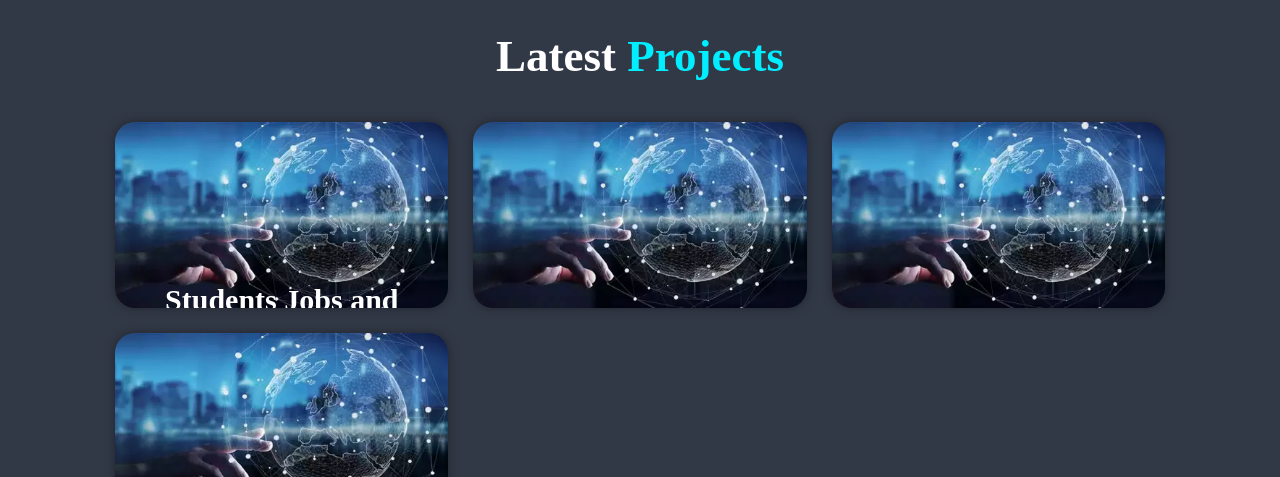
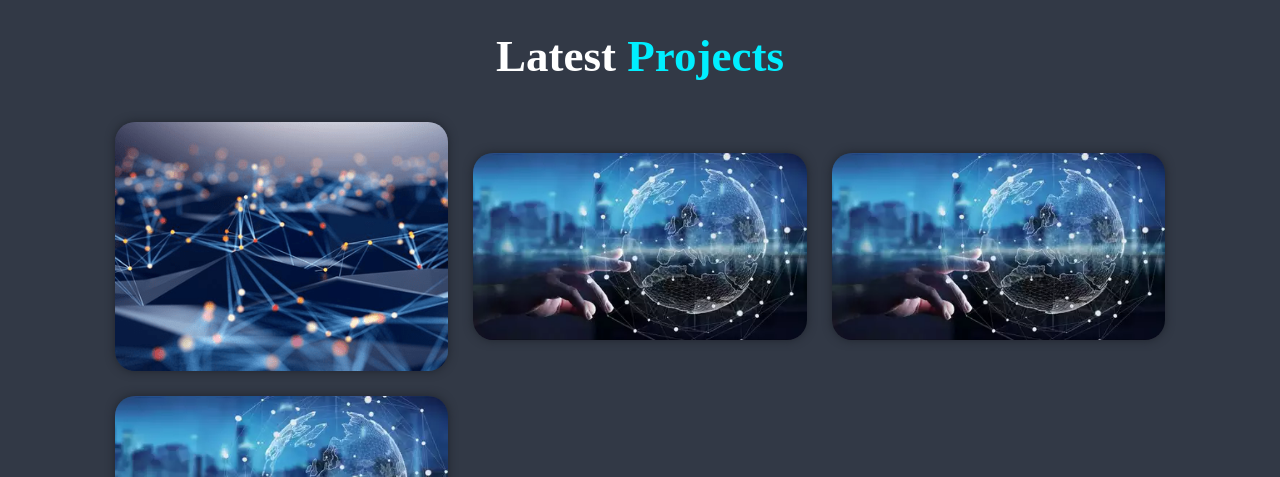
Before and after one commit to Himanshu14Ag/Portfolio-Website, a plain HTML site: page index.html in a window 1280 px wide. Shown: the part 2880-3357 px from the top of the page. Drawn offline with nearby package versions, Linux system fonts and the light colour scheme.

Commit message:
Update index.html

```diff
--- a/index.html
+++ b/index.html
@@ -206,7 +206,7 @@
 
         <div class="portfolio-container">
             <div class="portfolio-box">
-                <img src="images/Student.jpg" alt="">
+                <img src="images/student1.png" alt="">
                 <div class="portfolio-layer">
                     <h4>Students Jobs and Admission Prediction</h4>
                     <br/>
```
